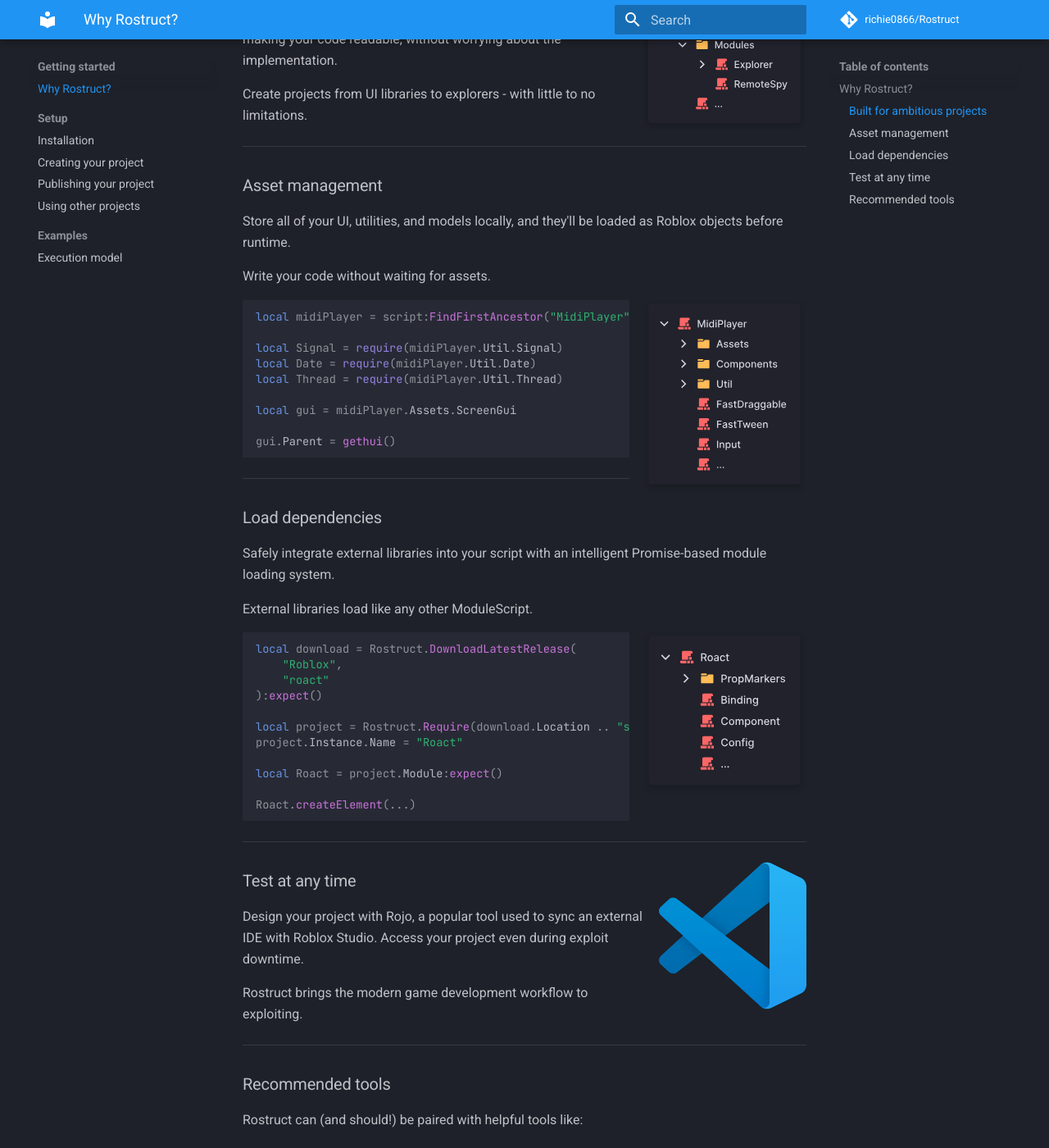
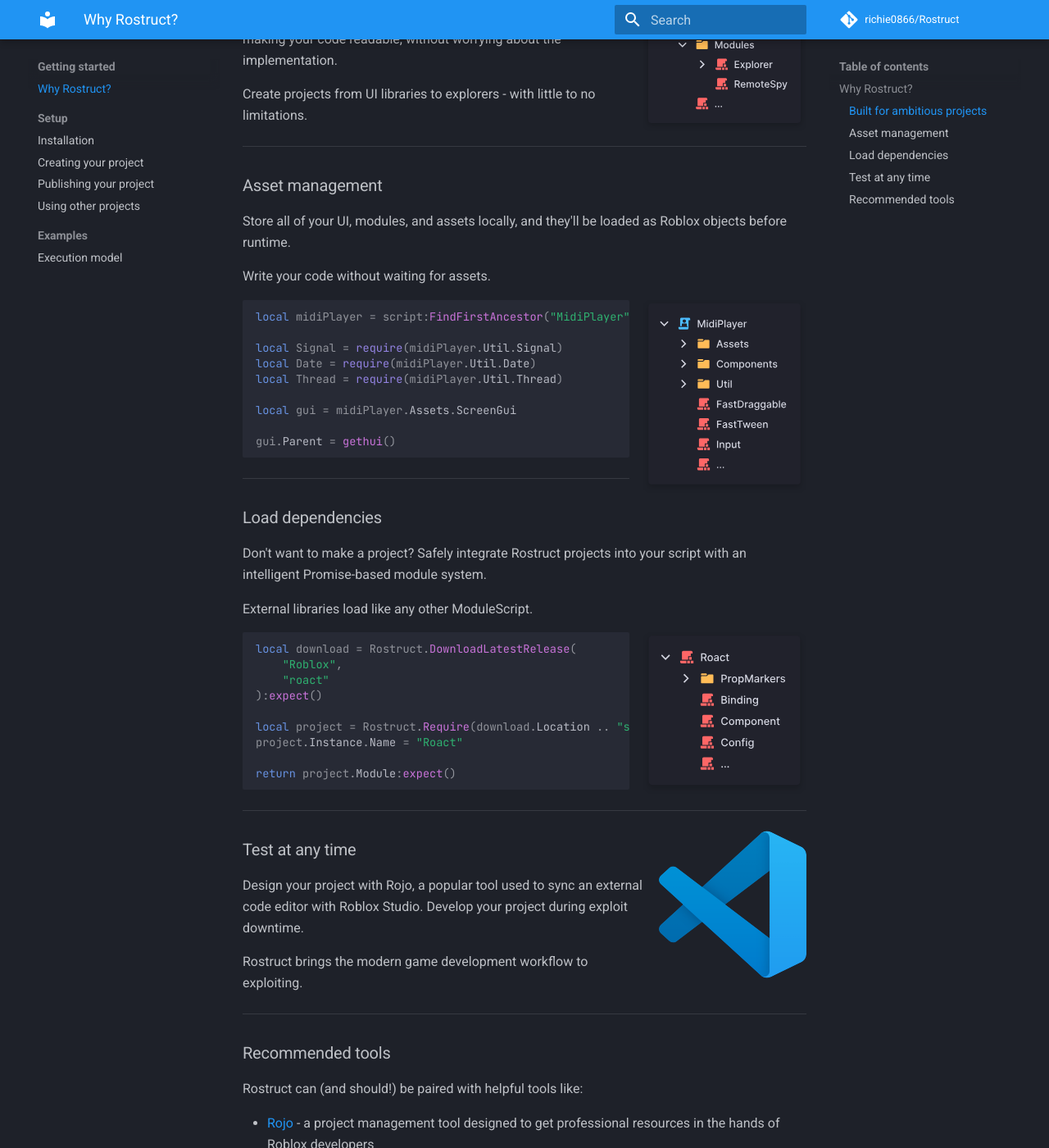
Before and after one commit to richie0866/Rostruct, an MkDocs documentation site: the page built from docs/getting-started/why-rostruct.md, in a window 1280 px wide and 1400 px high, scrolled down 794 px. Shown: the whole window at 82% size. Built offline with MkDocs 1.6.1 and Material for MkDocs 9.7.7, drawn with Linux system fonts in a browser that asks for light colours; comment, search, counter and statistics services are not loaded.

Commit message:
Update docs

````diff
--- a/docs/getting-started/why-rostruct.md
+++ b/docs/getting-started/why-rostruct.md
@@ -26,7 +26,7 @@ Create projects from UI libraries to explorers - with little to no limitations.
 
 ### Asset management
 
-Store all of your UI, utilities, and models locally, and they'll be loaded as Roblox objects before runtime.
+Store all of your UI, modules, and assets locally, and they'll be loaded as Roblox objects before runtime.
 
 Write your code without waiting for assets.
 
@@ -48,7 +48,7 @@ gui.Parent = gethui()
 
 ### Load dependencies
 
-Safely integrate external libraries into your script with an intelligent Promise-based module loading system.
+Don't want to make a project? Safely integrate Rostruct projects into your script with an intelligent Promise-based module system.
 
 External libraries load like any other ModuleScript.
 
@@ -63,9 +63,7 @@ local download = Rostruct.DownloadLatestRelease(
 local project = Rostruct.Require(download.Location .. "src/")
 project.Instance.Name = "Roact"
 
-local Roact = project.Module:expect()
-
-Roact.createElement(...)
+return project.Module:expect()
 ```
 
 ---
@@ -74,7 +72,7 @@ Roact.createElement(...)
 
 ### Test at any time
 
-Design your project with Rojo, a popular tool used to sync an external IDE with Roblox Studio. Access your project even during exploit downtime.
+Design your project with Rojo, a popular tool used to sync an external code editor with Roblox Studio. Develop your project during exploit downtime.
 
 Rostruct brings the modern game development workflow to exploiting.
 
````
Also changed, not shown: docs/getting-started/execution-model.md (+1 -1 lines), docs/getting-started/installation.md (+2 -2 lines), docs/getting-started/publishing-your-project.md (+4 -4 lines), docs/assets/images/home-samples.svg, docs/assets/images/midi-player-panel-short.svg, docs/assets/images/midi-player-panel.svg, docs/assets/images/script-hub-panel.svg, docs/assets/images/site-banner.png.
